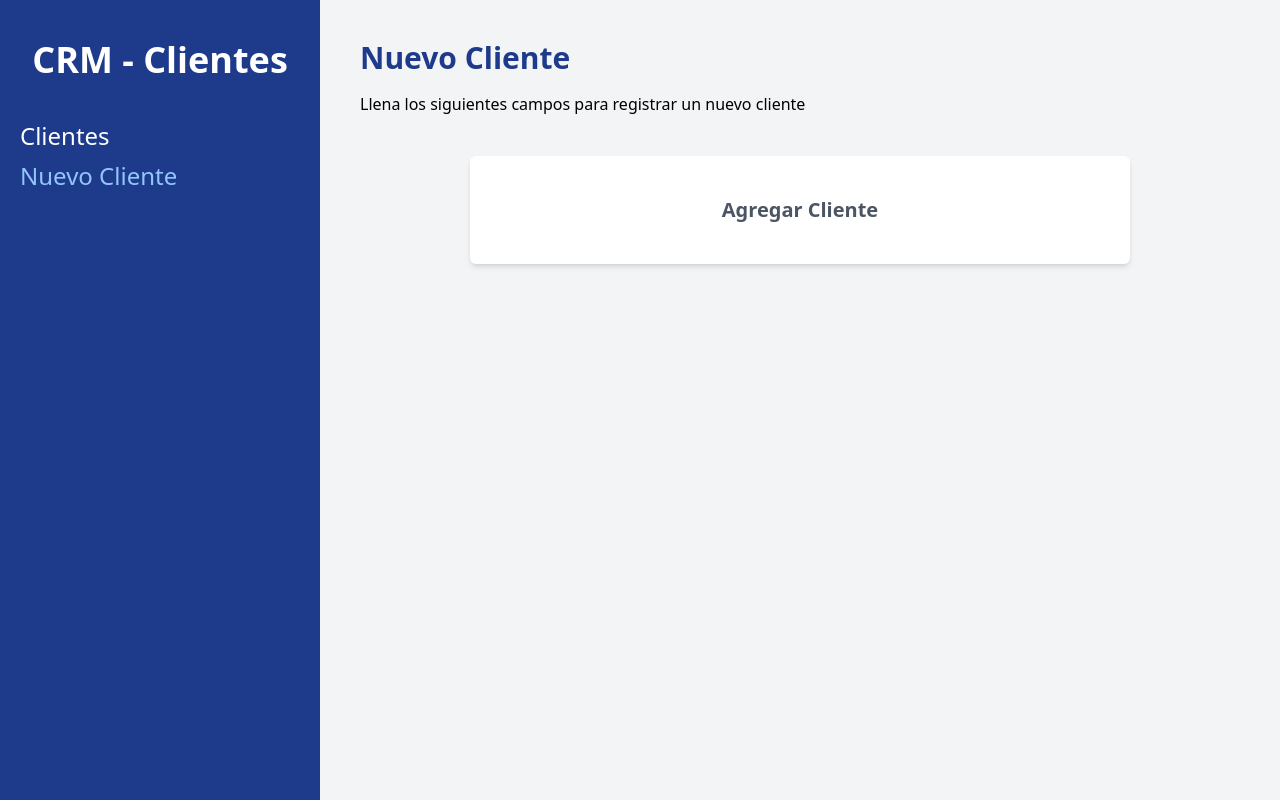
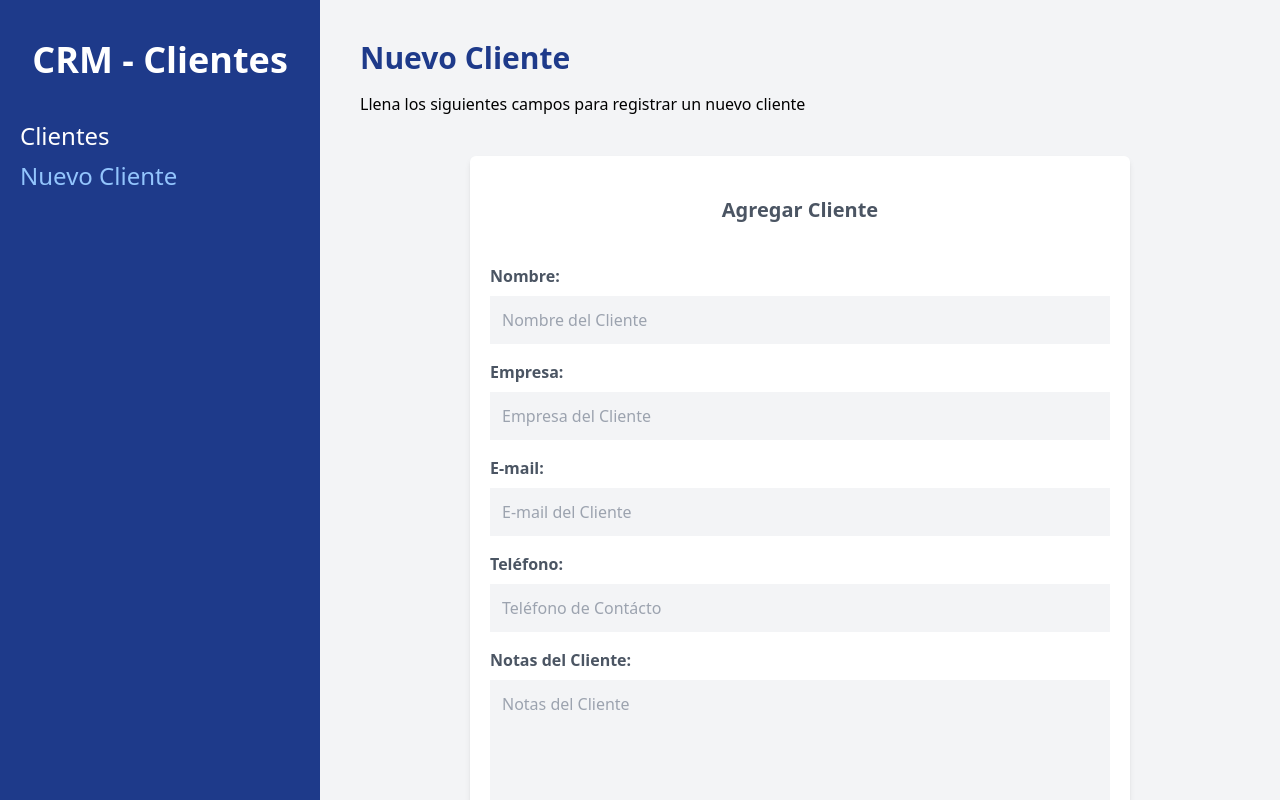
Before and after one commit to josegsuarezg/crm-react, a React (Vite) app: page /clientes/nuevo in a window 1280 px wide. Built offline with nearby package versions, Linux system fonts and the light colour scheme.

Commit message:
Se Creo el Formulario con Formik y  Valido con Yup

```diff
--- a/package.json
+++ b/package.json
@@ -8,6 +8,7 @@
   },
   "dependencies": {
     "formik": "^2.2.9",
+    "json-server": "^0.17.0",
     "react": "^17.0.2",
     "react-dom": "^17.0.2",
     "react-router-dom": "^6.2.1",
--- /dev/null
+++ b/src/components/Error.jsx
@@ -0,0 +1,11 @@
+import React from 'react';
+
+const Error = ({children}) => {
+  return (
+    <div className="text-red-700 italic font-bold text-sm">
+      {children}
+    </div>
+  );
+};
+
+export default Error;
--- a/src/components/Formulario.jsx
+++ b/src/components/Formulario.jsx
@@ -1,9 +1,143 @@
-import React from 'react';
+import {Formik, Form, Field} from 'formik';
+import * as Yup from 'yup';
+import Error from './Error';
 
 const Formulario = () => {
+
+  const nuevoClienteSchema = Yup.object().shape({
+    nombre: Yup.string()
+      .min(3, 'El nombre muy corto')
+      .max(20, 'El nombre muy largo')
+      .required('El nombre del cliente es obligatorio'),
+    empresa: Yup.string().required('El nombre de la empresa es obligatorio'),
+    email: Yup.string()
+      .email('La dirección de Email no es valida')
+      .required('El email es obligatoro'),
+    telefono: Yup.number()
+      .positive('El Número no es valido')
+      .integer('El Número no es valido')
+      .typeError('El Número no es valido')
+  });
+
+  const handleSubmit = (valores) => {
+    console.log(valores);
+  }
+
   return (
-    <div className='bg-white rounded-md mt-10 px-5 py-10 shadow-md md:w-3/4 mx-auto'>
-      <h1 className='text-gray-600 font-bold upercase text-xl text-center'>Agregar Cliente</h1>
+    <div className="bg-white rounded-md mt-10 px-5 py-10 shadow-md md:w-3/4 mx-auto">
+      <h1 className="text-gray-600 font-bold upercase text-xl text-center">
+        Agregar Cliente
+      </h1>
+
+      <Formik
+        initialValues={{
+          nombre: '',
+          empresa: '',
+          email: '',
+          telefono: '',
+          notas: ''
+        }}
+        onSubmit={(values) => {
+          handleSubmit(values);
+        }}
+        validationSchema={nuevoClienteSchema}
+      >
+        {({ errors, touched }) => (
+          <Form className="mt-10">
+            <div className="mb-4">
+              <label htmlFor="nombre" className="font-bold text-gray-600">
+                Nombre:
+              </label>
+              <Field
+                type="text"
+                placeholder="Nombre del Cliente"
+                className="mt-2 block w-full p-3 bg-gray-100"
+                id="nombre"
+                name="nombre"
+              />
+
+              {errors.nombre && touched.nombre ? (
+                <Error>{errors.nombre}</Error>
+              ) : null}
+            </div>
+
+            <div className="mb-4">
+              <label htmlFor="empresa" className="font-bold text-gray-600">
+                Empresa:
+              </label>
+              <Field
+                type="text"
+                placeholder="Empresa del Cliente"
+                className="mt-2 block w-full p-3 bg-gray-100"
+                id="empresa"
+                name="empresa"
+              />
+
+              {errors.empresa && touched.empresa ? (
+                <Error>{errors.empresa}</Error>
+              ) : null}
+            </div>
+
+            <div className="mb-4">
+              <label htmlFor="email" className="font-bold text-gray-600">
+                E-mail:
+              </label>
+              <Field
+                type="email"
+                placeholder="E-mail del Cliente"
+                className="mt-2 block w-full p-3 bg-gray-100"
+                id="email"
+                name="email"
+              />
+
+              {errors.email && touched.email ? (
+                <Error>{errors.email}</Error>
+              ) : null}
+            </div>
+
+            <div className="mb-4">
+              <label htmlFor="telefono" className="font-bold text-gray-600">
+                Teléfono:
+              </label>
+              <Field
+                type="tel"
+                placeholder="Teléfono de Contácto"
+                className="mt-2 block w-full p-3 bg-gray-100"
+                id="telefono"
+                name="telefono"
+              />
+
+              {errors.telefono && touched.telefono ? (
+                <Error>{errors.telefono}</Error>
+              ) : null}
+            </div>
+
+            <div className="mb-4">
+              <label htmlFor="notas" className="font-bold text-gray-600">
+                Notas del Cliente:
+              </label>
+              <Field
+                as="textarea"
+                type="text"
+                placeholder="Notas del Cliente"
+                className="mt-2 block w-full p-3 bg-gray-100 h-40"
+                id="notas"
+                name="notas"
+              />
+
+              {errors.notas && touched.notas ? (
+                <Error>{errors.notas}</Error>
+              ) : null}
+            </div>
+
+            <input
+              type="submit"
+              value="Agregar Cliente"
+              className="bg-blue-800 text-white  p-3 mt-10 block mx-auto rounded-md hover:bg-blue-500 cursor-pointer uppercase w-full font-bold md:text-lg"
+            />
+          </Form>
+        )}
+      </Formik>
     </div>
   );
 };
--- a/src/layouts/Layout.jsx
+++ b/src/layouts/Layout.jsx
@@ -31,7 +31,7 @@ const Layout = () => {
         </nav>
       </div>
 
-      <div className="md:w-3/4 p-10">
+      <div className="md:w-3/4 p-10 md:h-screen overflow-scroll">
         <Outlet />
       </div>
     </div>
```
Also changed, not shown: 1 other file (tests, documents, lock files or other folders).
